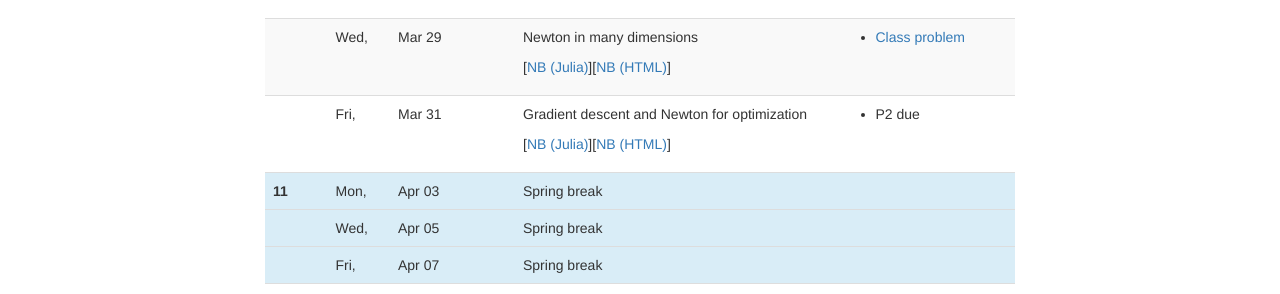
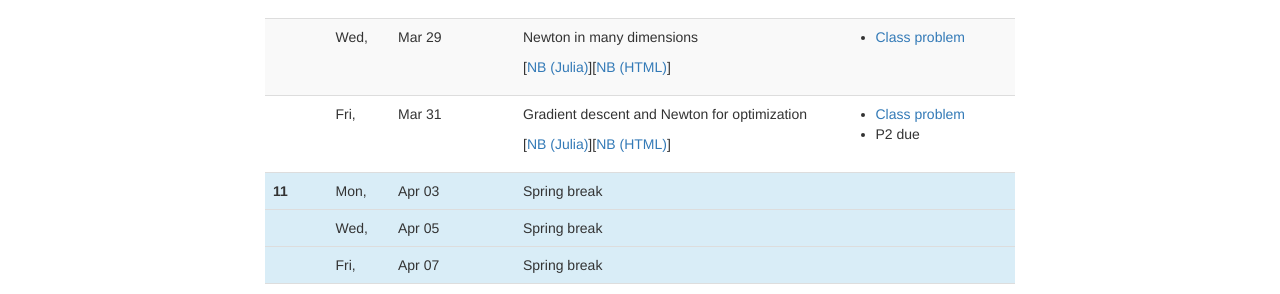
Before and after one commit to dbindel/cs4220-s23, a Jekyll site: the page built from web/schedule.html, in a window 1280 px wide and 900 px high, scrolled down 2121 px. Shown: the part 154-448 px from the top of the window. Built offline with Jekyll 4.4.1, drawn with Linux system fonts in a browser that asks for light colours; nearby versions of some CDN libraries.

Commit message:
Update lecture problem links.

```diff
--- a/web/_data/lectures.yml
+++ b/web/_data/lectures.yml
@@ -358,6 +358,8 @@
   date: 2023-03-31
   info: Gradient descent and Newton for optimization
   hw:
+    - info: Class problem
+      file: 2023-03-31-class.pdf
     - info: P2 due
       url: hw/proj2.html
   ulinks:
```
